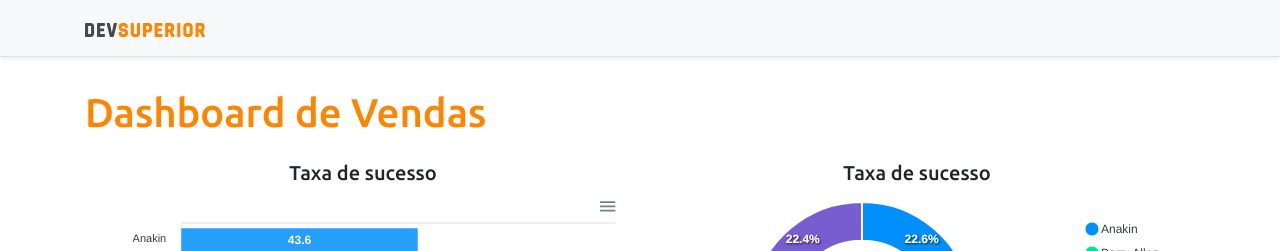
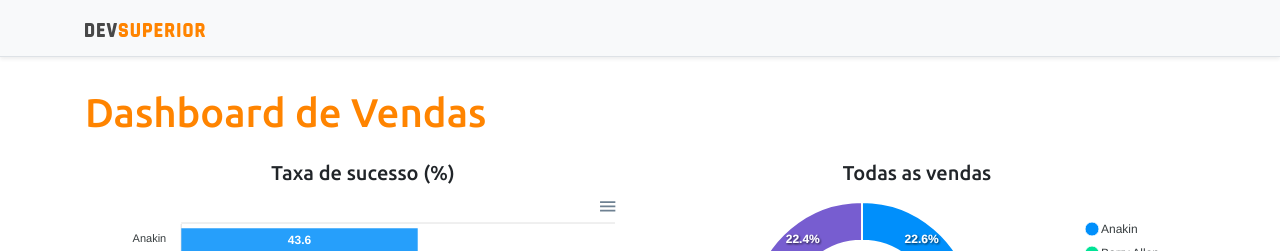
Before and after one commit to pablomoreiraferrari/projeto-sds3, a React (Create React App) app in the folder frontend/: page / in a window 1280 px wide. Shown: the top 251 px of the page. Built offline with nearby package versions, Linux system fonts and the light colour scheme.

Commit message:
Correção de nomes

```diff
--- a/frontend/src/App.tsx
+++ b/frontend/src/App.tsx
@@ -13,11 +13,11 @@ function App() {
 
         <div className="row px-3">
           <div className="col-sm-6">
-            <h5 className="text-center text-secundary">Taxa de sucesso</h5>
+            <h5 className="text-center text-secundary">Taxa de sucesso (%)</h5>
             <BarChart />
           </div>
           <div className="col-sm-6">
-            <h5 className="text-center text-secundary">Taxa de sucesso</h5>
+            <h5 className="text-center text-secundary">Todas as vendas</h5>
             <DonutChart />
           </div>
         </div>
```
